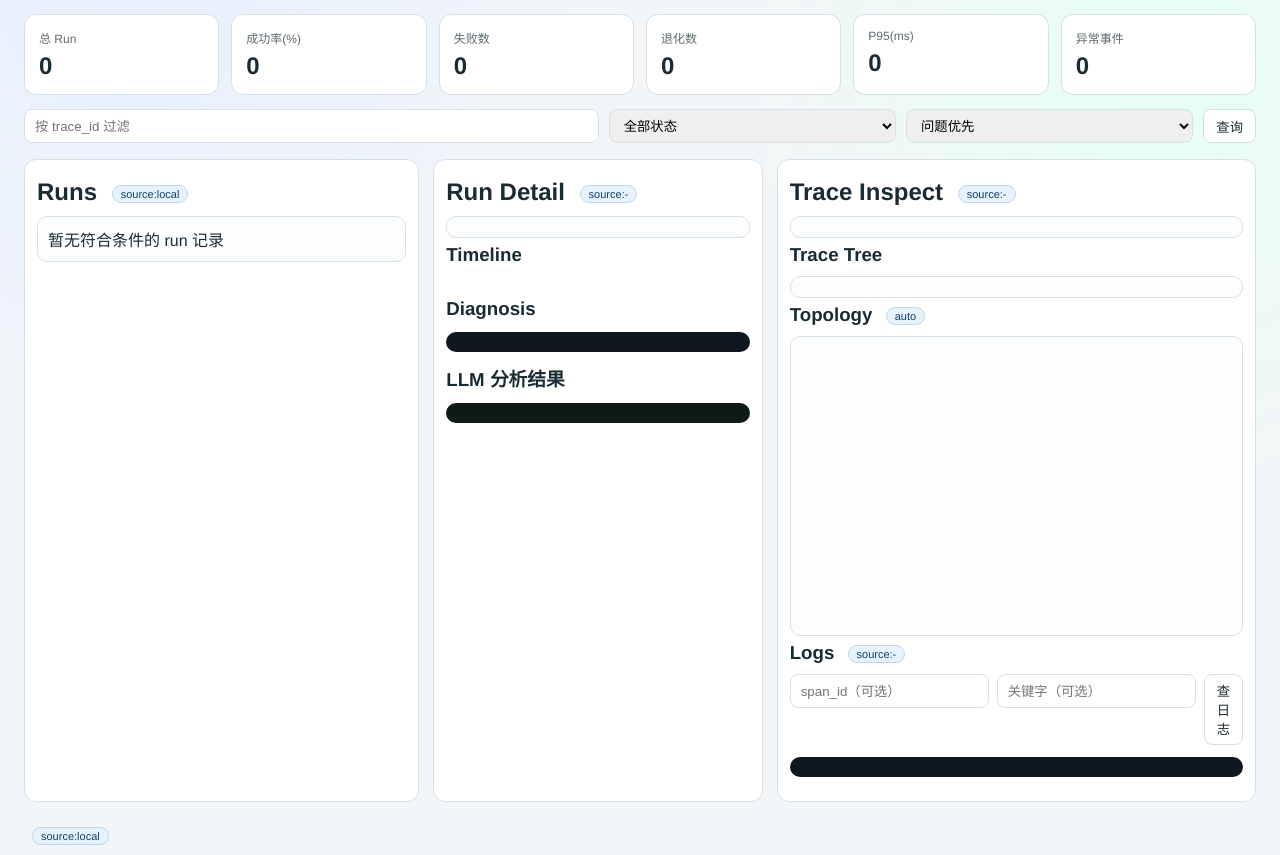
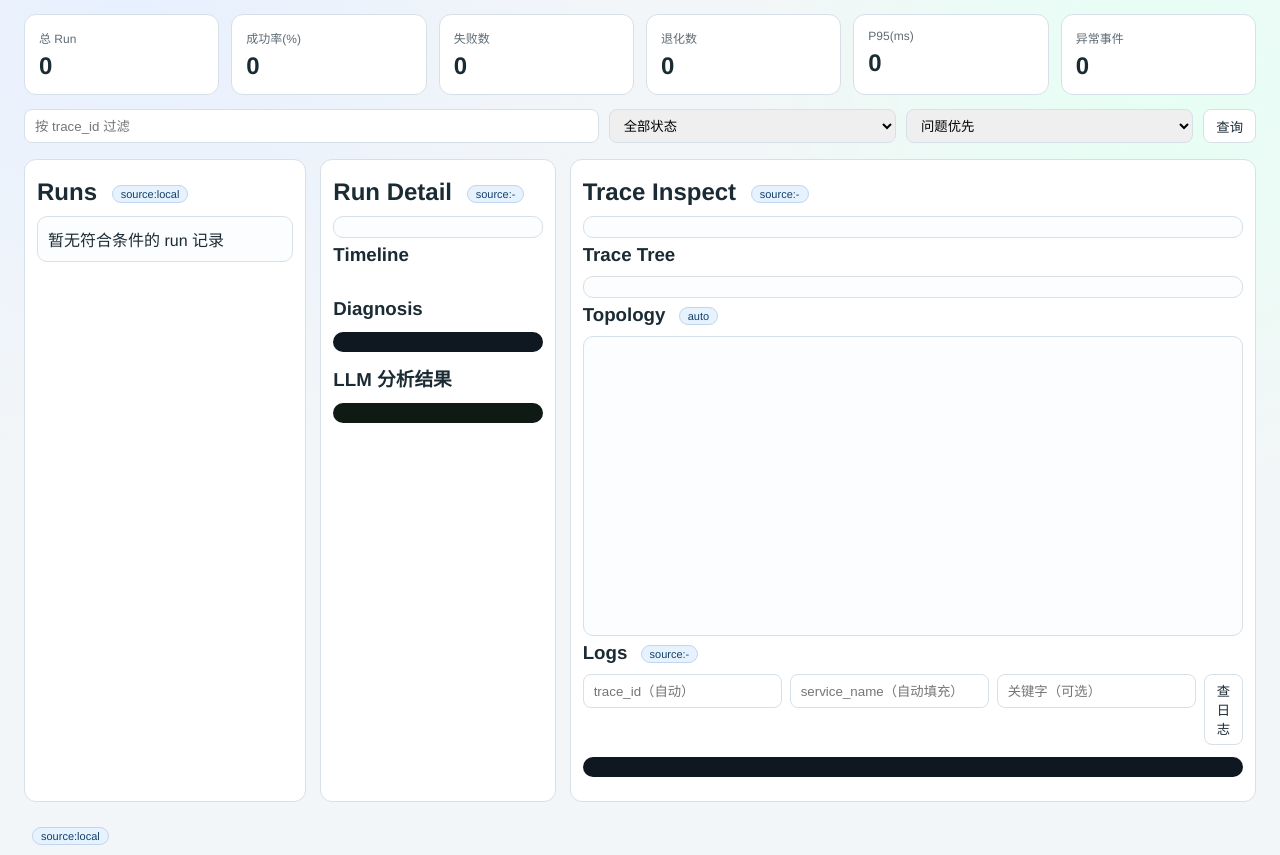
Before and after one commit to zhaoyongze123/nebula-copilot, a Flask app: page /dashboard in a window 1280 px wide. Shown: the part 108-963 px from the top of the page. Run offline with Flask 3, Linux system fonts and the light colour scheme; data that the repository does not hold is empty; some libraries are stand-ins or nearby versions.

Commit message:
增强日志查询：自动填充 trace_id 和 service_name
前端改进：
- 添加 traceIdInput：自动填充当前 trace_id（只读）
- 添加 serviceInput：自动填充选中 span 的服务名
- 移除 spanIdInput（已不需要）
- 点击 Trace Tree 中的 '查日志' 按钮时：
  * 自动填充 trace_id
  * 自动填充 service_name
  * 触发日志查询

后端改进：
- /api/logs/search 支持直接传入 service_name 参数
- 优先级：直接指定 service_name > span_id 查找 > bottleneck service
- 响应中返回实际使用的 service_name，前端自动更新显示

UI 改进：
- logs-search grid 从 3 列改为 4 列
- trace_id 输入框为只读，表示自动填充

用户体验：
- 点击 span 后，日志输入框自动填充完整信息
- 无需手动输入 trace_id 和 service_name
- 可编辑 service_name 进行自定义查询

所有测试通过

Co-authored-by: Copilot <223556219+Copilot@users.noreply.github.com>

```diff
--- a/nebula_copilot/web/app.py
+++ b/nebula_copilot/web/app.py
@@ -409,6 +409,7 @@ def create_app() -> Flask:
         start = time.time() * 1000
         trace_id = request.args.get("trace_id", "").strip()
         span_id = request.args.get("span_id", "").strip()
+        service_name = request.args.get("service_name", "").strip()  # 新增：直接指定 service
         keyword = request.args.get("keyword", "").strip()
         limit = max(1, min(200, int(request.args.get("limit", "50"))))
 
@@ -433,12 +434,16 @@ def create_app() -> Flask:
                 verify_certs=verify_certs,
                 timeout_seconds=timeout_seconds,
             )
-            target_span = _find_span(trace_doc.root, span_id) if span_id else None
-            target_service = (
-                target_span.service_name
-                if target_span is not None
-                else analyze_trace(trace_doc, top_n=1, knowledge_base=knowledge_base).bottleneck.span.service_name
-            )
+
+            # 确定目标 service：优先使用直接指定的 service_name，其次查找 span，最后用瓶颈 service
+            target_service = service_name
+            if not target_service:
+                target_span = _find_span(trace_doc.root, span_id) if span_id else None
+                target_service = (
+                    target_span.service_name
+                    if target_span is not None
+                    else analyze_trace(trace_doc, top_n=1, knowledge_base=knowledge_base).bottleneck.span.service_name
+                )
 
             logs_payload = search_service_logs(
                 es_url=es_url,
--- a/nebula_copilot/web/static/app.css
+++ b/nebula_copilot/web/static/app.css
@@ -319,7 +319,7 @@ tr.clickable:hover {
 
 .logs-search {
   display: grid;
-  grid-template-columns: 1fr 1fr auto;
+  grid-template-columns: 1fr 1fr 1fr auto;
   gap: 8px;
 }
 
--- a/nebula_copilot/web/static/app.js
+++ b/nebula_copilot/web/static/app.js
@@ -376,7 +376,9 @@ function renderSpanNode(node) {
   pickBtn.addEventListener('click', async (ev) => {
     ev.preventDefault();
     selectSpanNode(node);
-    qs('spanIdInput').value = node.span_id;
+    // 自动填充 trace_id 和 service_name
+    qs('traceIdInput').value = state.selectedTraceId;
+    qs('serviceInput').value = node.service_name || '';
     await loadLogs();
   });
   line.appendChild(pickBtn);
@@ -475,10 +477,29 @@ async function loadTraceInspect(traceId) {
 }
 
 async function loadLogs() {
-  if (!state.selectedTraceId) return;
-  const spanId = encodeURIComponent(qs('spanIdInput').value.trim());
+  const traceId = (qs('traceIdInput').value || state.selectedTraceId).trim();
+  if (!traceId) {
+    alert('请先选择一个 trace');
+    return;
+  }
+
+  const serviceInput = qs('serviceInput').value.trim();
   const keyword = encodeURIComponent(qs('keywordInput').value.trim());
-  const data = await getJson(`/api/logs/search?trace_id=${encodeURIComponent(state.selectedTraceId)}&span_id=${spanId}&keyword=${keyword}&limit=50`);
+
+  // 构建 URL：如果指定了 service_name，添加到查询参数
+  let url = `/api/logs/search?trace_id=${encodeURIComponent(traceId)}&keyword=${keyword}&limit=50`;
+  if (serviceInput) {
+    url += `&service_name=${encodeURIComponent(serviceInput)}`;
+  }
+
+  const data = await getJson(url);
+  if (data.ok) {
+    // 更新 service_name 显示（使用 API 返回的实际值）
+    if (data.data?.query?.service_name) {
+      qs('serviceInput').value = data.data.query.service_name;
+    }
+  }
+
   qs('logsResult').textContent = JSON.stringify(data.data || {}, null, 2);
   setSource('sourceLogs', data.meta?.source);
 }
--- a/nebula_copilot/web/templates/dashboard.html
+++ b/nebula_copilot/web/templates/dashboard.html
@@ -70,7 +70,8 @@
       <div id="cy" class="card" style="height: 300px; width: 100%; position: relative;"></div>
       <h3>Logs <span id="sourceLogs" class="source-chip">source:-</span></h3>
       <div class="logs-search">
-        <input id="spanIdInput" placeholder="span_id（可选）" />
+        <input id="traceIdInput" placeholder="trace_id（自动）" readonly />
+        <input id="serviceInput" placeholder="service_name（自动填充）" />
         <input id="keywordInput" placeholder="关键字（可选）" />
         <button id="logSearchBtn">查日志</button>
       </div>
```
